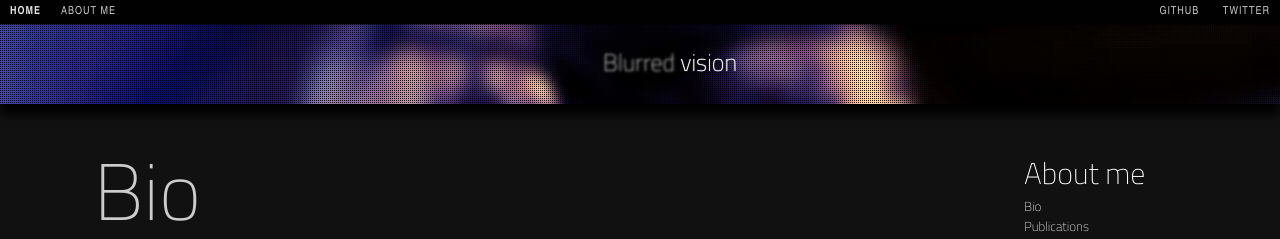
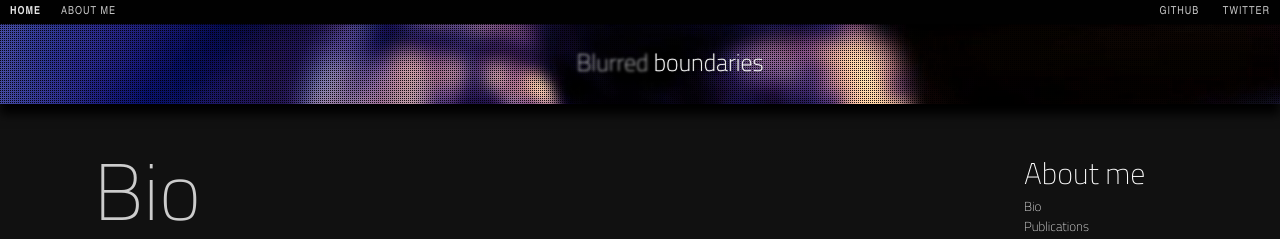
Before and after one commit to lantiga/lantiga.github.com, a Jekyll site: the page built from about.md, in a window 1280 px wide. Shown: the top 239 px of the page. Built offline with Jekyll 4.4.1, drawn with Linux system fonts in a browser that asks for light colours; nearby versions of some CDN libraries.

Commit message:
Title tweak

```diff
--- a/_layouts/default.html
+++ b/_layouts/default.html
@@ -1,7 +1,7 @@
 <!DOCTYPE html>
 <html lang="en">
   <head>
-    <title>Blurred vision</title>
+    <title>Blurred boundaries</title>
     <meta charset="UTF-8" />
     <meta http-equiv="X-UA-Compatible" content="IE=edge,chrome=1">
     <meta name="viewport" content="width=device-width, initial-scale=1.0">
@@ -38,7 +38,7 @@
     </div>
     <div class="container">
       <div class="stripe">
-        <h1 class="stripe"><span>Blurred</span> vision</h1>
+        <h1 class="stripe"><span>Blurred</span> boundaries</h1>
         <div class="background">
           <div class="overlay"></div>
         </div>
```
